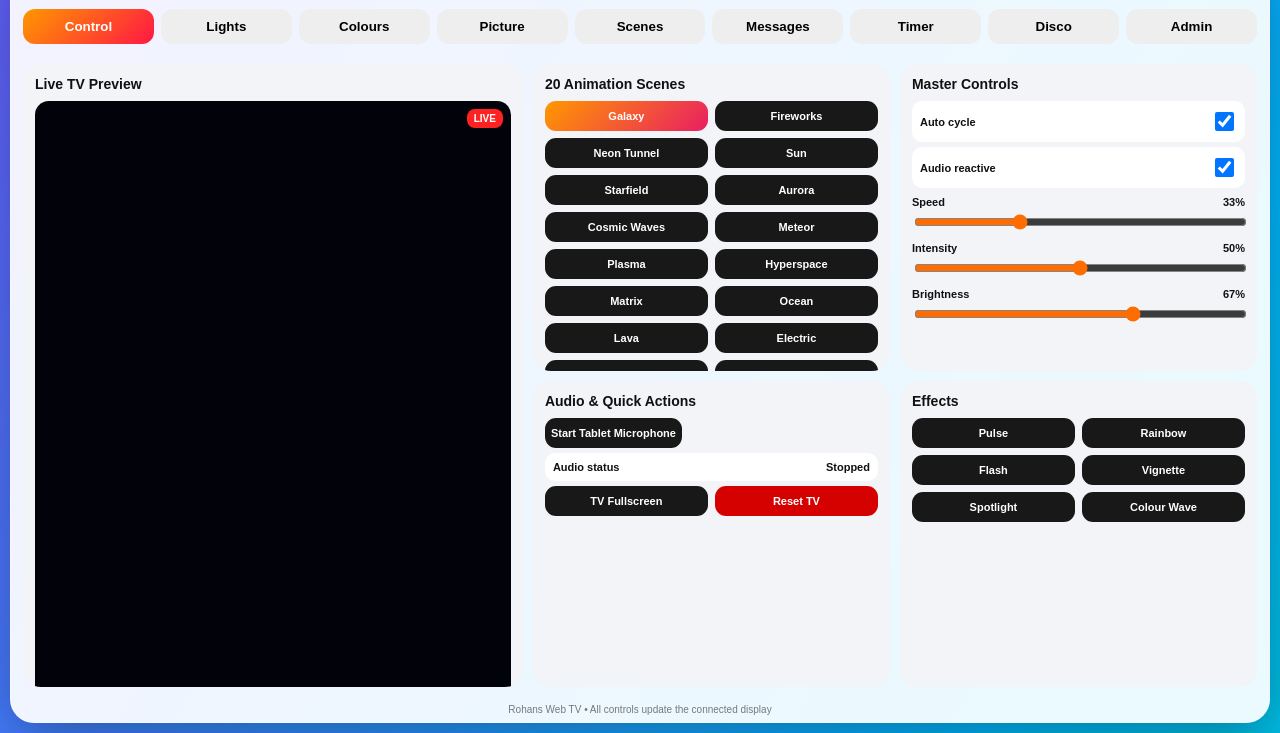
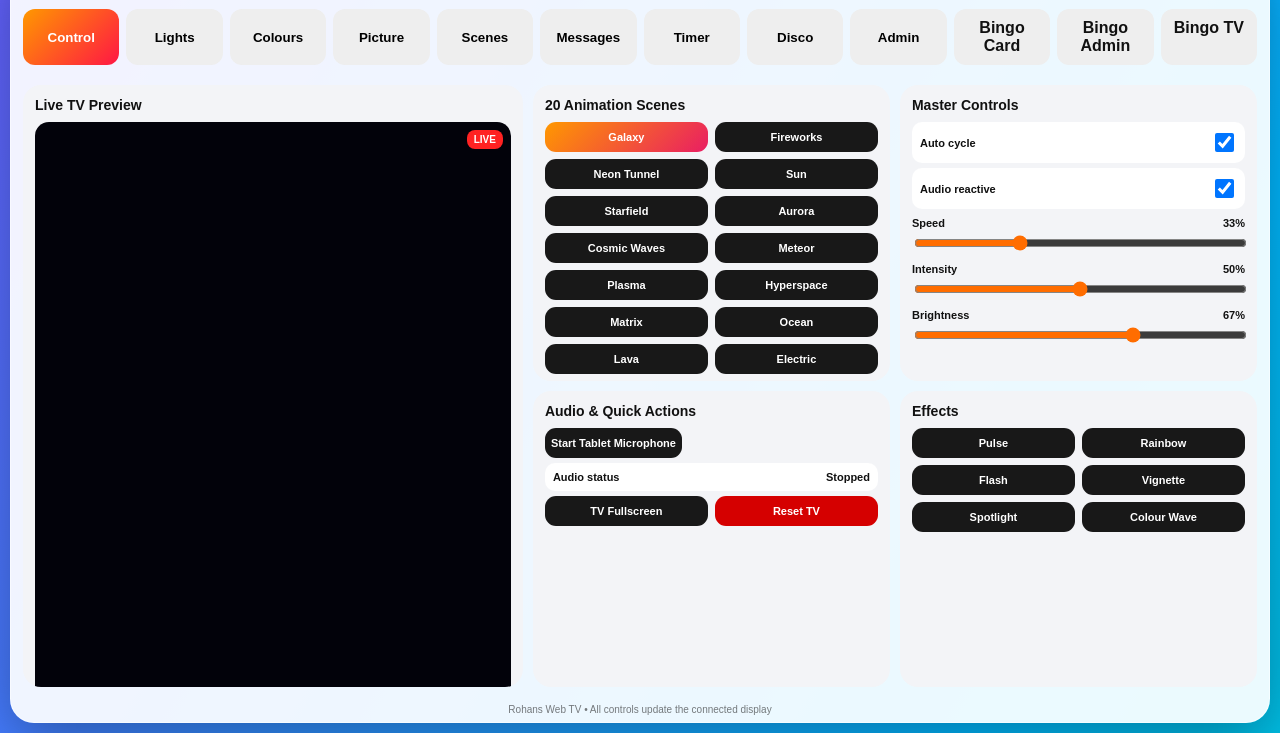
Before and after one commit to Rohansweb-codexamples/Projects, a website: page Cast/public/index.html in a window 1280 px wide. Shown: the part 67-800 px from the top of the page. Drawn offline with nearby package versions, Linux system fonts and the light colour scheme.

Commit message:
Add Bingo links to TV control centre

```diff
--- a/Cast/public/index.html
+++ b/Cast/public/index.html
@@ -18,7 +18,7 @@ main{min-height:0;overflow:hidden;padding:10px 12px}.page{height:100%;display:no
 </style></head>
 <body><div class="app">
 <header><div><div class="brand">Rohans Web TV Control Centre</div><div class="sub">Interactive tablet controller</div></div><div class="status"><span class="pill" id="connection">Connecting</span><span class="pill" id="tv">TV Offline</span></div></header>
-<nav><button class="tab active" data-page="display">Control</button><button class="tab" data-page="lights">Lights</button><button class="tab" data-page="colour">Colours</button><button class="tab" data-page="picture">Picture</button><button class="tab" data-page="presets">Scenes</button><button class="tab" data-page="messages">Messages</button><button class="tab" data-page="timer">Timer</button><button class="tab" data-page="disco">Disco</button><button class="tab" data-page="admin">Admin</button></nav>
+<nav><button class="tab active" data-page="display">Control</button><button class="tab" data-page="lights">Lights</button><button class="tab" data-page="colour">Colours</button><button class="tab" data-page="picture">Picture</button><button class="tab" data-page="presets">Scenes</button><button class="tab" data-page="messages">Messages</button><button class="tab" data-page="timer">Timer</button><button class="tab" data-page="disco">Disco</button><button class="tab" data-page="admin">Admin</button><a class="tab" href="/bingo.html" target="_blank" style="text-align:center;text-decoration:none;color:#111">Bingo Card</a><a class="tab" href="/bingo-admin.html" target="_blank" style="text-align:center;text-decoration:none;color:#111">Bingo Admin</a><a class="tab" href="/bingo-viewer.html" target="_blank" style="text-align:center;text-decoration:none;color:#111">Bingo TV</a></nav>
 <main>
 <section id="display" class="page display active">
 <div class="card big"><h2>Live TV Preview</h2><div class="preview"><canvas id="cv"></canvas><img id="pic"></div></div>
```
